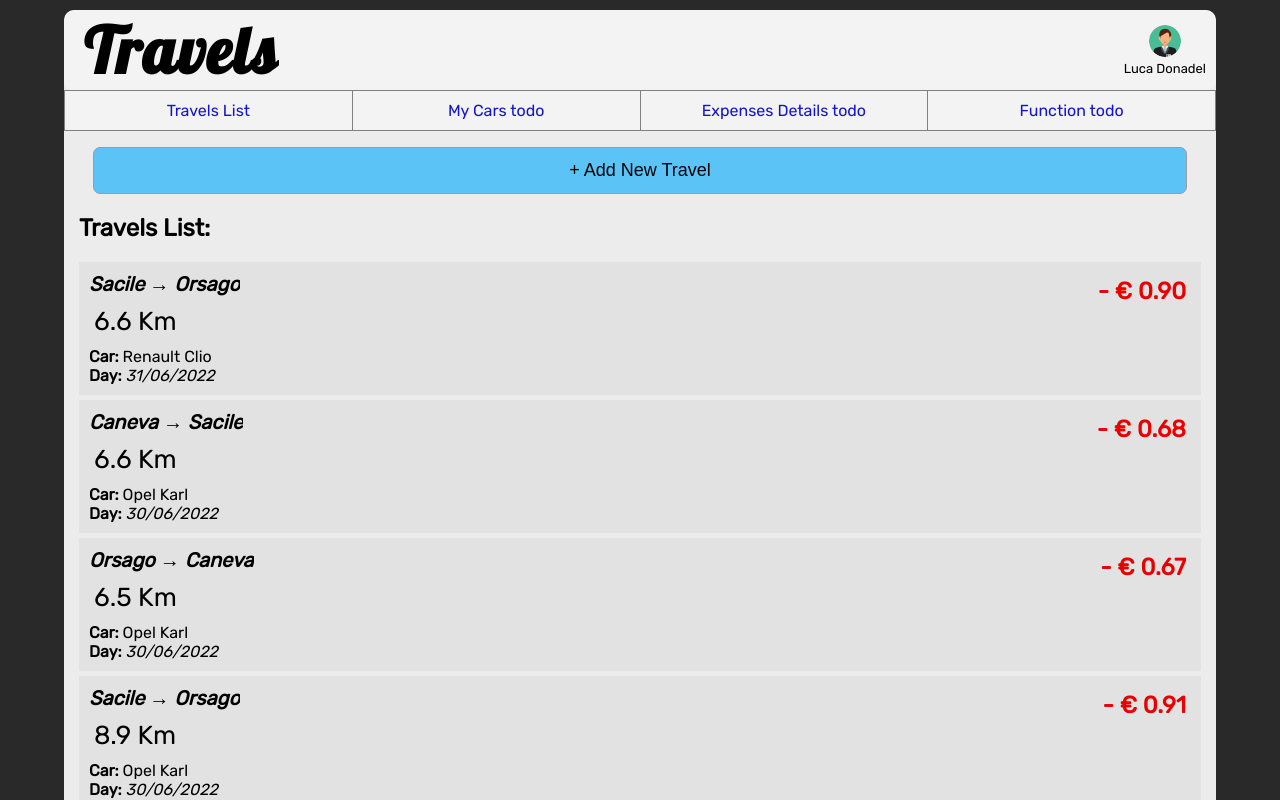
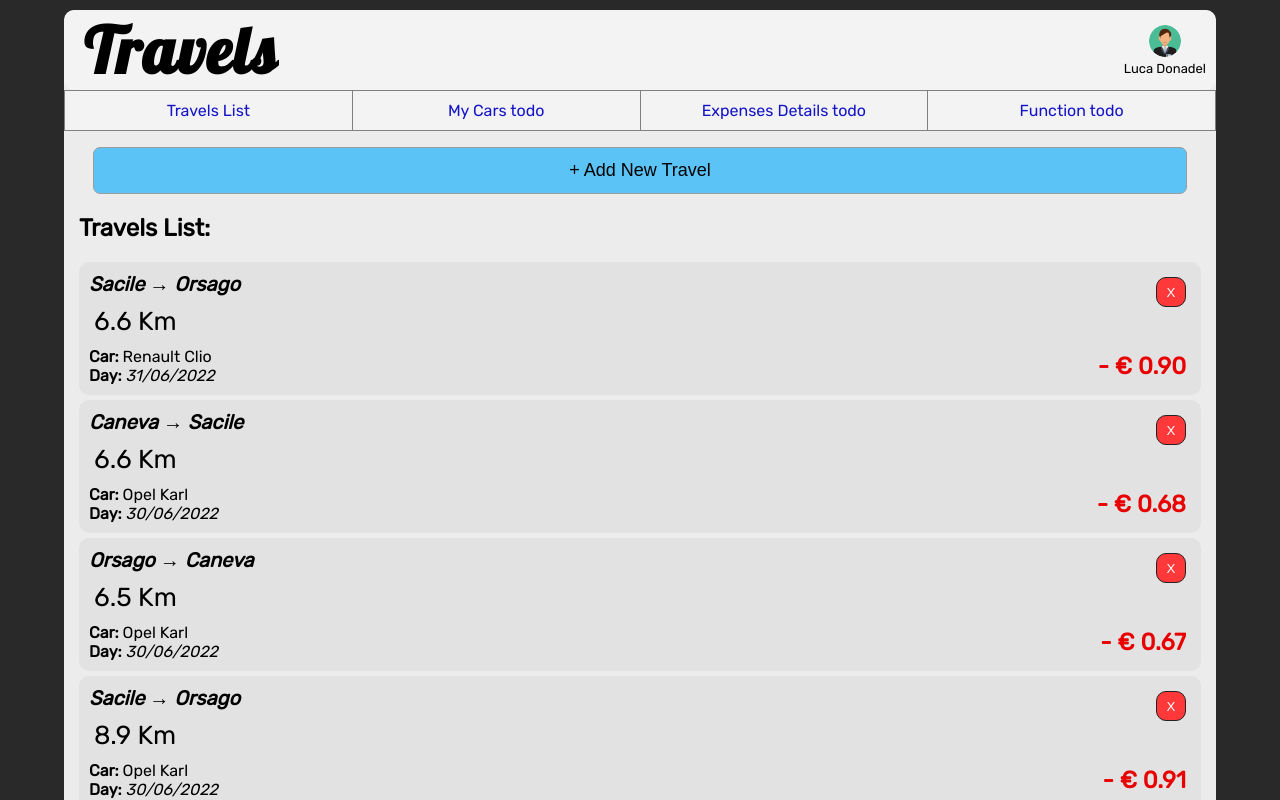
Before and after one commit to iLukez/react-travels-tracker, a React (Create React App) app: page / in a window 1280 px wide. Shown: the top 800 px of the page. Built offline with nearby package versions, Linux system fonts and the light colour scheme.

Commit message:
Added removeTravel button

```diff
--- a/src/App.js
+++ b/src/App.js
@@ -147,6 +147,15 @@ function App() {
     setCarsList([...carsList, newCar])
   }
 
+  const removeTravel = (key) => {
+    let newTravels = travels.filter((travel) => travel.key !== key)
+    setTravels(newTravels);
+  }
+
+  const removeCar = () => {
+
+  }
+
   const location = useLocation();
 
   useEffect(() => {
@@ -164,7 +173,7 @@ function App() {
             <>
               <AddTravelButton text={isAdding ? '- Delete Travel' : '+ Add New Travel'} color={isAdding ? '#db3535' :'#5cc3f7'} onIsAdding={() => setIsAdding(!isAdding)}/>
               {isAdding && <AddTravelForm addTravel={addTravel} carsList={carsList} setIsAdding={() => setIsAdding(!isAdding)}/>}
-              <Travels  travels={travels} carsList={carsList}/>
+              <Travels  travels={travels} carsList={carsList} removeTravel={removeTravel}/>
             </>
           }
         />
--- /dev/null
+++ b/src/components/RemoveButton.js
@@ -0,0 +1,9 @@
+import React from 'react'
+
+const RemoveButton = ({ travel, removeTravel }) => {
+  return (
+    <button className='remove-button' onClick={() => removeTravel(travel.key)}>X</button>
+  )
+}
+
+export default RemoveButton
--- a/src/components/Travel.js
+++ b/src/components/Travel.js
@@ -1,6 +1,7 @@
 import React from 'react'
+import RemoveButton from './RemoveButton';
 
-const Travel = ({travel, carsList, gasCostPerLiter}) => {
+const Travel = ({travel, carsList, gasCostPerLiter, removeTravel}) => {
 
   function findTravelCost(car, carsList, gasCostPerLiter, travelDistance) {
     const carUsed = carsList.find( (c) => {
@@ -22,6 +23,7 @@ const Travel = ({travel, carsList, gasCostPerLiter}) => {
         <p className='travel-car'><b>Car:</b> {travel.car}</p>
         <p className='travel-date'><b>Day:</b> <i>{travel.date}</i></p>
       </div>
+      <RemoveButton travel={travel} removeTravel={removeTravel}/>
       <div className='travel-cost'>
         <h3>- € {findTravelCost(travel.car, carsList, gasCostPerLiter, travel.distance)}</h3>
       </div>
--- a/src/components/Travels.js
+++ b/src/components/Travels.js
@@ -2,7 +2,7 @@ import React from 'react'
 import Travel from './Travel'
 import PropTypes from 'prop-types'
 
-const Travels = ({travels, carsList}) => {
+const Travels = ({ travels, carsList, removeTravel }) => {
   const gasCostPerLiter = 2.01;
 
 
@@ -11,7 +11,7 @@ const Travels = ({travels, carsList}) => {
       <h2>Travels List:</h2>
       <div className='travels'>
         {travels.map((travel) => (
-          <Travel key={travel.key} travel={travel} carsList={carsList} gasCostPerLiter={gasCostPerLiter} />
+          <Travel key={travel.key} travel={travel} carsList={carsList} gasCostPerLiter={gasCostPerLiter} removeTravel={removeTravel}/>
         ))}
       </div>
     </div>
--- a/src/index.css
+++ b/src/index.css
@@ -74,9 +74,11 @@
 }
 
 .travel {
+    position: relative;
     text-align: left;
     padding: 10px;
     margin-bottom: 5px;
+    border-radius: 10px;
     display: flex;
     justify-content: space-between;
     background-color: rgb(226, 226, 226);
@@ -86,9 +88,13 @@
     font-weight: normal;
     font-size: 20px;
     font-style: italic;
+    padding-right: 3px; /* <-- This serves to not cut the italic text */
 }
 
 .travel-cost {
+    position: absolute;
+    bottom: 10px;
+    right: 10px;
     padding: 5px;
     font-size: 20px;
     color:rgb(233, 0, 0);
@@ -97,6 +103,18 @@
 .travel-distance {
     margin: 10px 5px;
     font-size: 26px;
+}
+
+.remove-button {
+    width: 30px;
+    height: 30px;
+    margin: 5px;
+    border: 0;
+    border-radius: 10px;
+    border: 1.5px solid rgb(34, 34, 34);
+    color: rgb(255, 255, 255);
+    background-color: #ff3939;
+
 }
 
 .footer {
```
